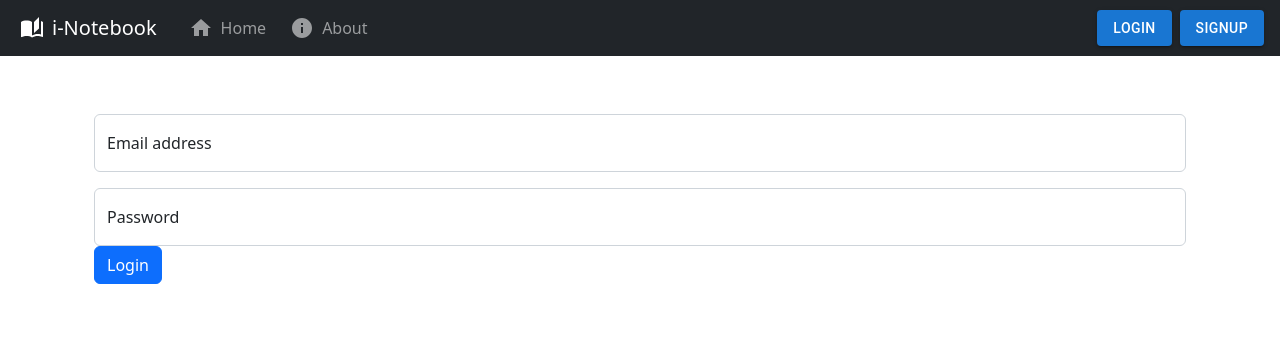
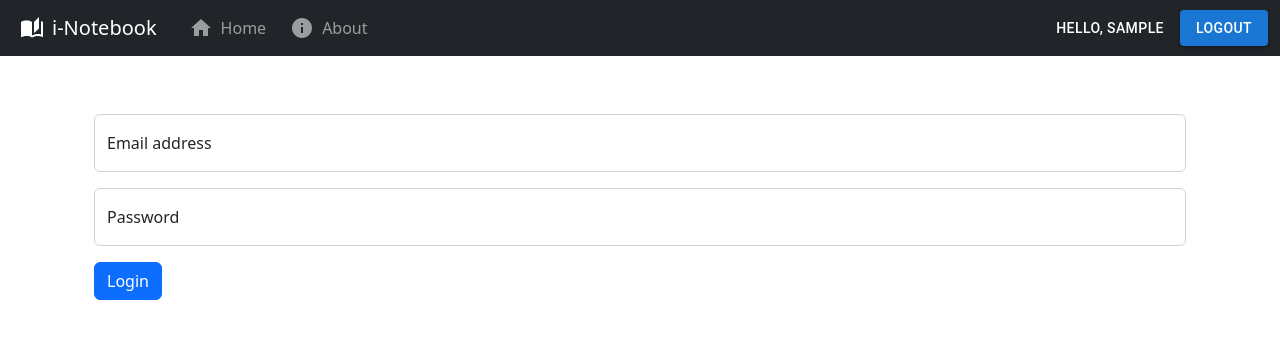
Before and after one commit to imronit2001/iNotebook-React, a React (Create React App) app: page /login in a window 1280 px wide. Shown: the top 338 px of the page. Built offline with nearby package versions, Linux system fonts and the light colour scheme; sample sign-in values are in the browser's storage.

Commit message:
#72 Fetching User Specific Notes in iNotebook

```diff
--- a/src/App.js
+++ b/src/App.js
@@ -24,7 +24,7 @@ const App = () => {
   return (
     <React.Fragment>
       <NoteState>
-        <Navbar />
+        <Navbar showAlert={showAlert} />
         {<Alert alert={alert} />}
 
         <div className="container">
--- a/src/components/Login.js
+++ b/src/components/Login.js
@@ -50,7 +50,7 @@ const Login = (props) => {
           />
           <label htmlFor="floatingInput">Email address</label>
         </div>
-        <div className="form-floating">
+        <div className="form-floating mb-3">
           <input
             type="password"
             className="form-control"
--- a/src/components/Navbar.js
+++ b/src/components/Navbar.js
@@ -5,10 +5,17 @@ import HomeIcon from "@mui/icons-material/Home";
 import InfoIcon from "@mui/icons-material/Info";
 import AutoStoriesIcon from "@mui/icons-material/AutoStories";
 import Button from "@mui/material/Button";
+import { useNavigate } from "react-router-dom";
 
-const Navbar = () => {
+const Navbar = (props) => {
   let location = useLocation();
+  let navigate = useNavigate();
   React.useEffect(() => {}, [location]);
+  const handleLogout = () => {
+    localStorage.removeItem("token");
+    props.showAlert("Logout Successfully", "success");
+    navigate("/login");
+  };
 
   return (
     <nav className="navbar navbar-expand-lg navbar-dark bg-dark fixed-top">
@@ -52,18 +59,28 @@ const Navbar = () => {
               </Link>
             </li>
           </ul>
+          {!localStorage.getItem("token") ? (
             <form className="d-flex justify-content-center">
               <Link to="/login" className="mx-1">
                 <Button variant="contained">Login</Button>
               </Link>
               <Link to="/signup" className="mx-1">
                 <Button variant="contained">Signup</Button>
-            </Link>
-            {/*<p className="text-white m-auto px-2">
-              <i>Created by : </i>
-              <span className="blockquote">Ronit Singh</span>
-              </p>*/}
+              </Link>{" "}
             </form>
+          ) : (
+            <form className="d-flex justify-content-center align-center">
+              <Button variant="text" className="mx-2 text-white">
+                Hello,{" "}
+                {localStorage.getItem("username")
+                  ? localStorage.getItem("username")
+                  : "User"}
+              </Button>
+              <Button onClick={handleLogout} variant="contained">
+                Logout
+              </Button>
+            </form>
+          )}
         </div>
       </div>
     </nav>
--- a/src/components/Notes.js
+++ b/src/components/Notes.js
@@ -1,4 +1,5 @@
 import React, { useEffect, useRef, useState } from "react";
+import { useNavigate } from "react-router-dom";
 
 import { AddNote } from "./AddNote";
 import { useContext } from "react";
@@ -8,8 +9,13 @@ import Noteitem from "./Noteitem";
 const Notes = (props) => {
   const context = useContext(NoteContext);
   const { notes, getNotes, editNote } = context;
+  let navigate = useNavigate();
   useEffect(() => {
-    getNotes();
+    if (localStorage.getItem("token")) {
+      getNotes();
+    } else {
+      navigate("/login");
+    }
     // eslint-disable-next-line
   }, []);
   const ref = useRef(null);
--- a/src/context/notes/NoteState.js
+++ b/src/context/notes/NoteState.js
@@ -12,8 +12,7 @@ const NoteState = (props) => {
       method: "GET",
       headers: {
         "Content-Type": "application/json",
-        "auth-token":
-          "eyJhbGciOiJIUzI1NiIsInR5cCI6IkpXVCJ9.eyJ1c2VyIjp7ImlkIjoiNjJkZWFiNjdlOWZjOWY2NjhiOWI1ODhmIn0sImlhdCI6MTY1ODkwNTg1Nn0.nw3SPaguaxuE05xl5iu-siG93is0UIxAI_hMJLQBZTo",
+        "auth-token": localStorage.setItem("token"),
       },
     });
     const json = await response.json();
@@ -26,8 +25,7 @@ const NoteState = (props) => {
       method: "POST",
       headers: {
         "Content-Type": "application/json",
-        "auth-token":
-          "eyJhbGciOiJIUzI1NiIsInR5cCI6IkpXVCJ9.eyJ1c2VyIjp7ImlkIjoiNjJkZWFiNjdlOWZjOWY2NjhiOWI1ODhmIn0sImlhdCI6MTY1ODkwNTg1Nn0.nw3SPaguaxuE05xl5iu-siG93is0UIxAI_hMJLQBZTo",
+        "auth-token": localStorage.setItem("token"),
       },
       body: JSON.stringify({ title, description, tag }),
     });
@@ -43,8 +41,7 @@ const NoteState = (props) => {
       method: "DELETE",
       headers: {
         "Content-Type": "application/json",
-        "auth-token":
-          "eyJhbGciOiJIUzI1NiIsInR5cCI6IkpXVCJ9.eyJ1c2VyIjp7ImlkIjoiNjJkZWFiNjdlOWZjOWY2NjhiOWI1ODhmIn0sImlhdCI6MTY1ODkwNTg1Nn0.nw3SPaguaxuE05xl5iu-siG93is0UIxAI_hMJLQBZTo",
+        "auth-token": localStorage.setItem("token"),
       },
     });
 
@@ -61,8 +58,7 @@ const NoteState = (props) => {
       method: "PUT",
       headers: {
         "Content-Type": "application/json",
-        "auth-token":
-          "eyJhbGciOiJIUzI1NiIsInR5cCI6IkpXVCJ9.eyJ1c2VyIjp7ImlkIjoiNjJkZWFiNjdlOWZjOWY2NjhiOWI1ODhmIn0sImlhdCI6MTY1ODkwNTg1Nn0.nw3SPaguaxuE05xl5iu-siG93is0UIxAI_hMJLQBZTo",
+        "auth-token": localStorage.setItem("token"),
       },
       body: JSON.stringify({ title, description, tag }),
     });
```
Lines whose indentation alone changed are shown as unchanged.
